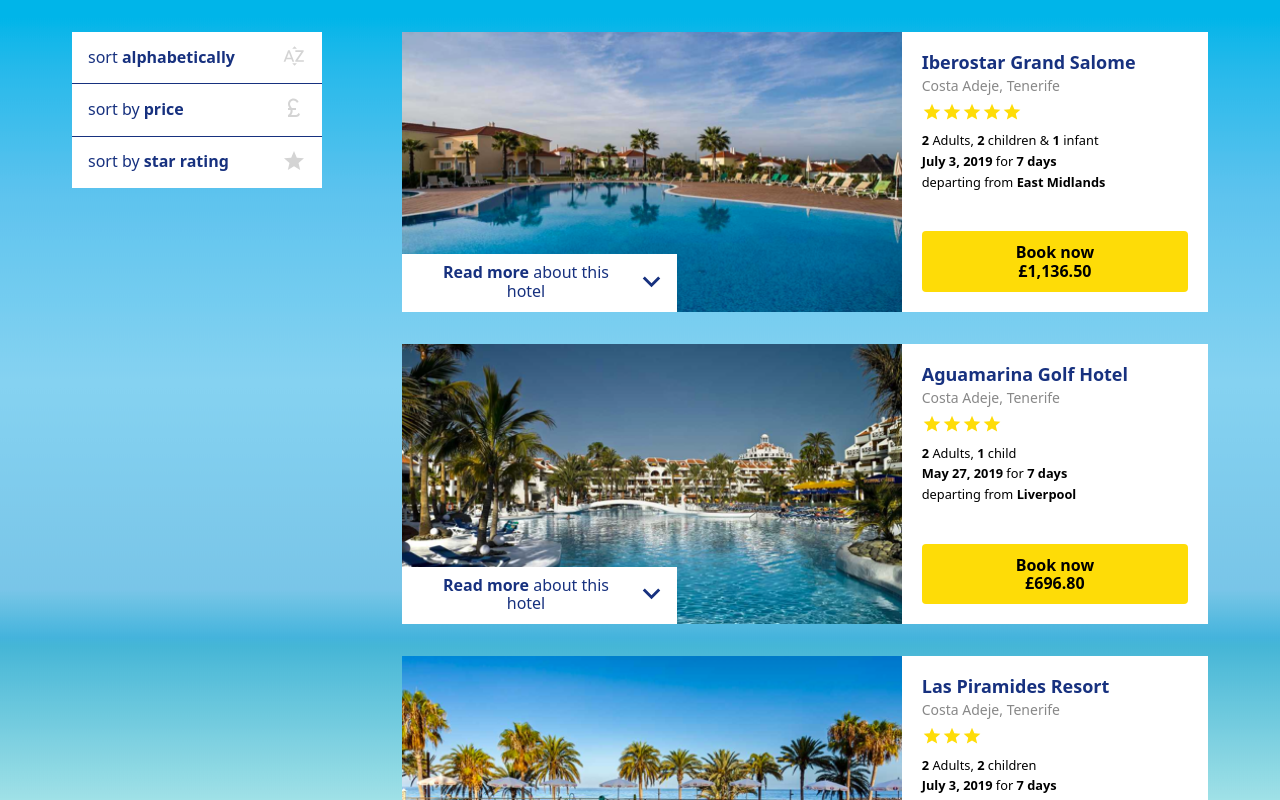
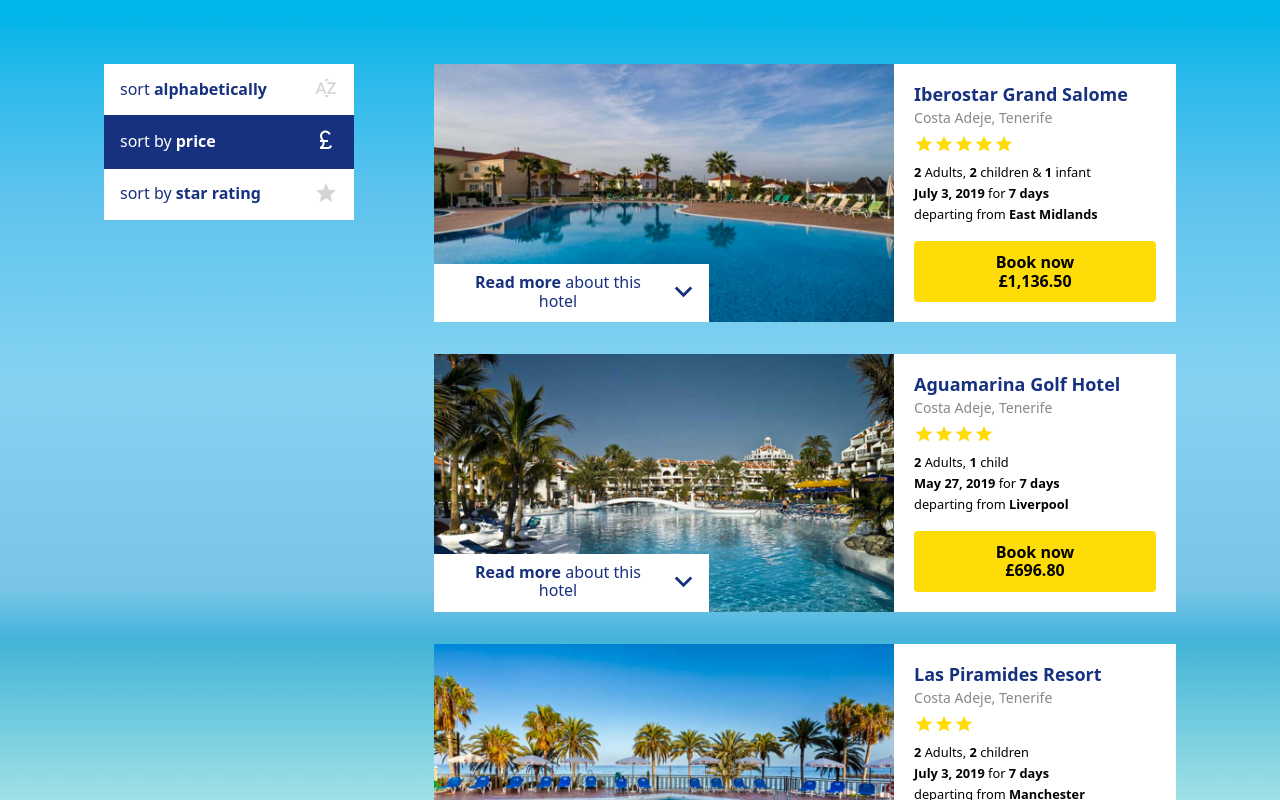
Before and after one commit to DavidSchillinger/otb-task, a React (Vite) app: page / in a window 1280 px wide. Shown: the top 800 px of the page. Built offline with nearby package versions, Linux system fonts and the light colour scheme.

Commit message:
feat: allow sorting A-Z/Price/Rating

```diff
--- a/src/hotels/index.tsx
+++ b/src/hotels/index.tsx
@@ -1,7 +1,8 @@
 import styles from './index.module.css'
-import {useHotels} from './fetch.tsx'
+import {Hotel, useHotels} from './fetch.tsx'
 import {SortControls} from './sort.tsx'
 import {HotelCard} from './hotel'
+import {Sort, useSort} from './sort.hook.tsx'
 
 export default function Hotels() {
 	const hotels = useHotels()
@@ -9,24 +10,37 @@
 	return (
 		<main className={styles.main}>
 			<div className={styles.container}>
-				<SortControls
-					onClickSortAlphabetical={() => null}
-					onClickSortRating={() => null}
-					onClickSortPrice={() => null}
-				/>
-
 				{/*
 					Should really have proper loading indication here,
 					error handling, maybe Suspense and/or ErrorBoundary.
 				*/}
-				{hotels === 'PENDING' ? 'Loading...' : (
-					<div className={styles.hotels}>
-						{hotels.map(hotel => (
-							<HotelCard key={hotel.id} option={hotel}/>
-						))}
-					</div>
+				{hotels === 'PENDING' ? null : (
+					<Loaded hotels={hotels}/>
 				)}
 			</div>
 		</main>
 	)
 }
+
+function Loaded(props: {hotels: Hotel[]}) {
+	const {hotels} = props
+
+	const {activeSort, setActiveSort, sortedHotels} = useSort(hotels)
+
+	return (
+		<div className={styles.container}>
+			<SortControls
+				activeSort={activeSort}
+				onClickSortAlphabetical={() => setActiveSort(Sort.Name)}
+				onClickSortRating={() => setActiveSort(Sort.Rating)}
+				onClickSortPrice={() => setActiveSort(Sort.Price)}
+			/>
+
+			<div className={styles.hotels}>
+				{sortedHotels.map(hotel => (
+					<HotelCard key={hotel.id} option={hotel}/>
+				))}
+			</div>
+		</div>
+	)
+}
--- /dev/null
+++ b/src/hotels/sort.hook.tsx
@@ -0,0 +1,30 @@
+import {Hotel} from './fetch.tsx'
+import {useMemo, useState} from 'react'
+import {ascend, descend} from 'ramda'
+
+export enum Sort {Name, Rating, Price}
+
+export function useSort(hotels: Hotel[]) {
+	const [activeSort, setActiveSort] = useState(Sort.Price)
+
+	const comparator = useMemo(
+		() => {
+			switch (activeSort) {
+			case Sort.Name:
+				return ascend<Hotel>(({hotel}) => hotel.name)
+			case Sort.Price:
+				return descend<Hotel>(({booking}) => booking.price)
+			case Sort.Rating:
+				return descend<Hotel>(({hotel}) => hotel.rating)
+			}
+		},
+		[activeSort],
+	)
+
+	const sortedHotels = useMemo(
+		() => [...hotels].sort(comparator),
+		[hotels, comparator],
+	)
+
+	return {activeSort, setActiveSort, sortedHotels}
+}
--- a/src/hotels/sort.module.css
+++ b/src/hotels/sort.module.css
@@ -46,7 +46,9 @@
 	}
 }
 
-.button:hover {
+/* In reality, we'd want these to be somewhat split so that hovering an active button shows some indication. */
+.button:hover,
+.activeButton {
 	color: var(--white);
 	background: var(--primary);
 }
@@ -60,6 +62,7 @@
 	color: var(--secondary-icon);
 }
 
-.button:hover .icon {
+.button:hover .icon,
+.activeButton .icon {
 	color: var(--white);
 }
--- a/src/hotels/sort.tsx
+++ b/src/hotels/sort.tsx
@@ -1,33 +1,44 @@
 import classes from './sort.module.css'
 import {CurrencyPound, SortByAlpha, Star} from '@mui/icons-material'
 import {ReactNode} from 'react'
+import {Sort} from './sort.hook.tsx'
 
 export type SortControlsProps = {
+	activeSort: Sort;
 	onClickSortAlphabetical: () => void;
 	onClickSortRating: () => void;
 	onClickSortPrice: () => void;
 }
 
 export function SortControls(props: SortControlsProps) {
-	const {onClickSortAlphabetical, onClickSortRating, onClickSortPrice} = props
+	const {activeSort, onClickSortAlphabetical, onClickSortRating, onClickSortPrice} = props
 
 	return (
 		<div className={classes.controls}>
-			<SortButton onClick={onClickSortAlphabetical}>
+			<SortButton
+				onClick={onClickSortAlphabetical}
+				isActive={activeSort === Sort.Name}
+			>
 				{{
 					text: <span>sort <b>alphabetically</b></span>,
 					icon: <SortByAlpha/>,
 				}}
 			</SortButton>
 
-			<SortButton onClick={onClickSortPrice}>
+			<SortButton
+				onClick={onClickSortPrice}
+				isActive={activeSort === Sort.Price}
+			>
 				{{
 					text: <span>sort by <b>price</b></span>,
 					icon: <CurrencyPound/>,
 				}}
 			</SortButton>
 
-			<SortButton onClick={onClickSortRating}>
+			<SortButton
+				onClick={onClickSortRating}
+				isActive={activeSort === Sort.Rating}
+			>
 				{{
 					text: <span>sort by <b>star rating</b></span>,
 					icon: <Star/>,
@@ -39,6 +50,7 @@
 
 type SortButtonProps = {
 	onClick: () => void,
+	isActive: boolean,
 	children: {
 		text: ReactNode,
 		icon: ReactNode,
@@ -46,13 +58,13 @@
 }
 
 function SortButton(props: SortButtonProps) {
-	const {onClick, children: {text, icon}} = props
+	const {onClick, children: {text, icon}, isActive} = props
 
 	return (
 		<button
 			type='button'
 			onClick={onClick}
-			className={classes.button}
+			className={isActive ? `${classes.button} ${classes.activeButton}` : classes.button}
 		>
 			<span className={classes.text}>
 				{text}
```
Also changed, not shown: 2 other files (tests, documents, lock files or other folders).
